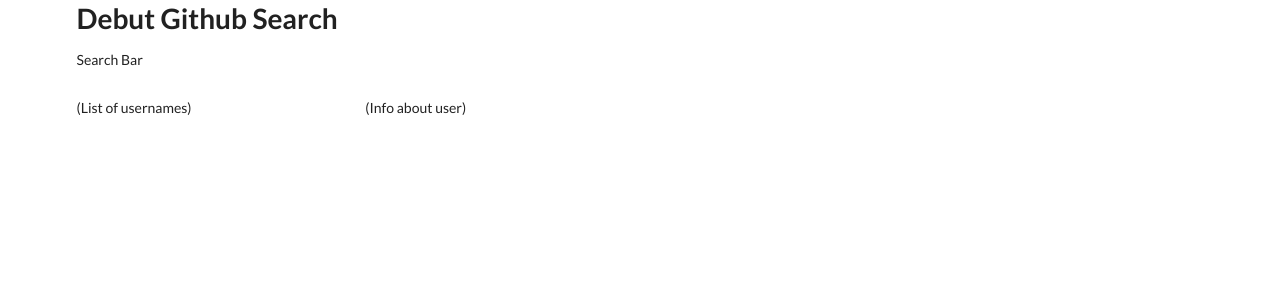
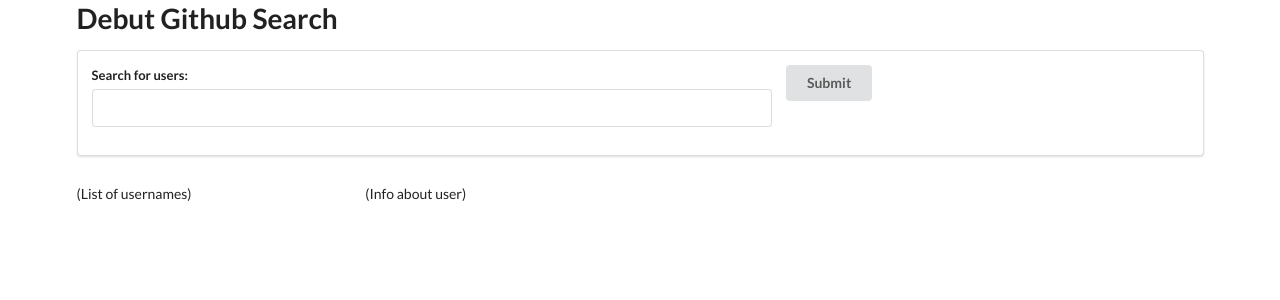
Before and after one commit to sengeezer/gh-search, a React (Create React App) app: page / in a window 1280 px wide. Shown: the top 300 px of the page. Built offline with nearby package versions, Linux system fonts and the light colour scheme.

Commit message:
Hooked up SearchBar to App

```diff
--- a/src/components/App.js
+++ b/src/components/App.js
@@ -36,7 +36,7 @@
         <div className="ui grid">
           <div className="ui row">
             <div className="column">
-            <SearchBar />
+            <SearchBar onFormSubmit={this.onQuerySubmit} />
             </div>
           </div>
           <div className="ui row">
--- a/src/components/SearchBar.js
+++ b/src/components/SearchBar.js
@@ -1,9 +1,35 @@
 import React, { Component } from 'react';
 
 class SearchBar extends Component {
+  state = { query: ''};
+  onInputChange = evt => {
+    this.setState({ query: evt.target.value });
+  }
+  onFormSubmit = evt => {
+    evt.preventDefault();
+
+    this.props.onFormSubmit(this.state.query);
+  }
   render() {
     return (
-      <p>Search Bar</p>
+      <div className="searchBar ui segment">
+        <form onSubmit={this.onFormSubmit} className="ui form">
+          <div className="fields">
+            <div className="ten wide field">
+              <label htmlFor="search">Search for users:</label>
+              <input
+                type="text"
+                id="search"
+                value={this.state.query}
+                onChange={this.onInputChange}
+              />
+            </div>
+            <div className="two wide field">
+              <button type="submit" className="ui submit button">Submit</button>
+            </div>
+          </div>
+        </form>
+      </div>
     );
   }
 }
```
